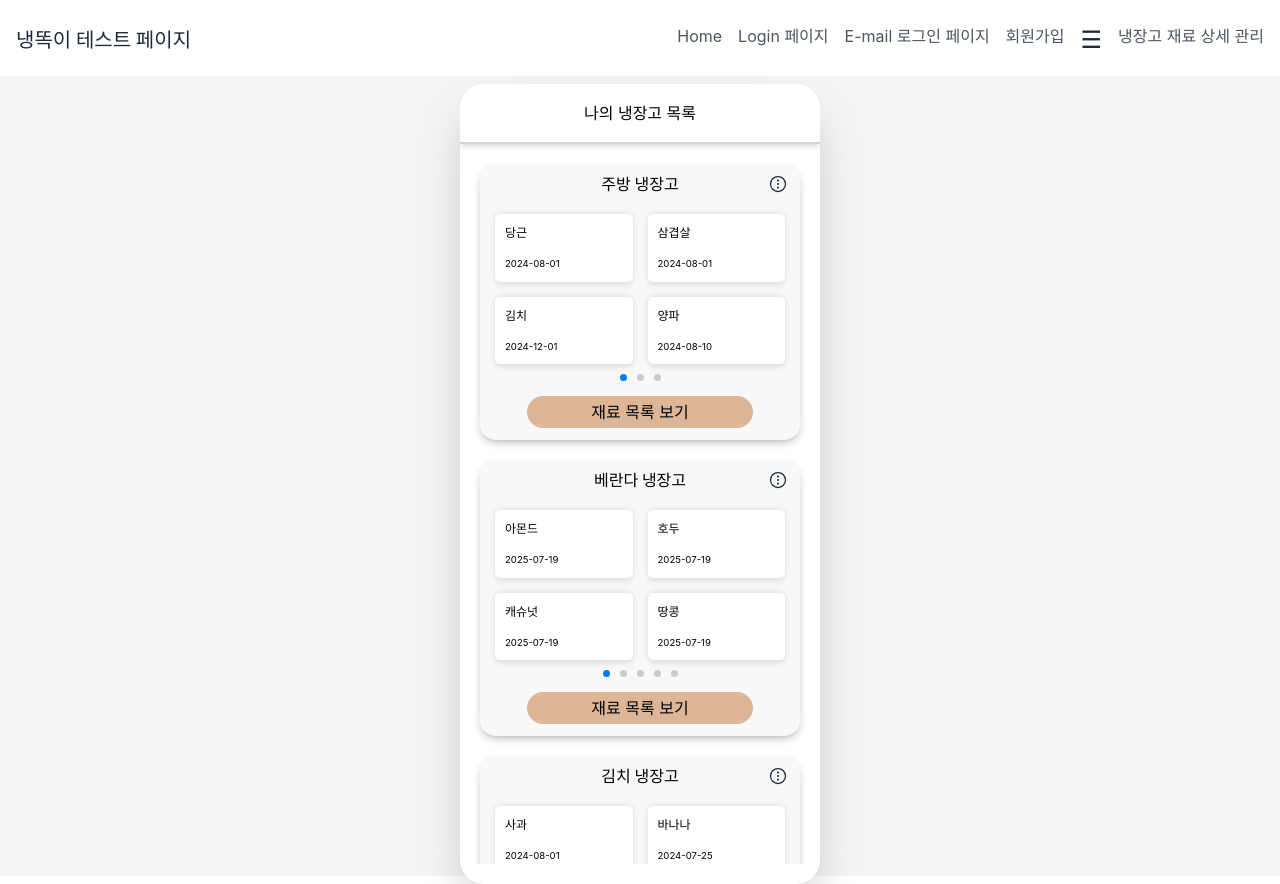
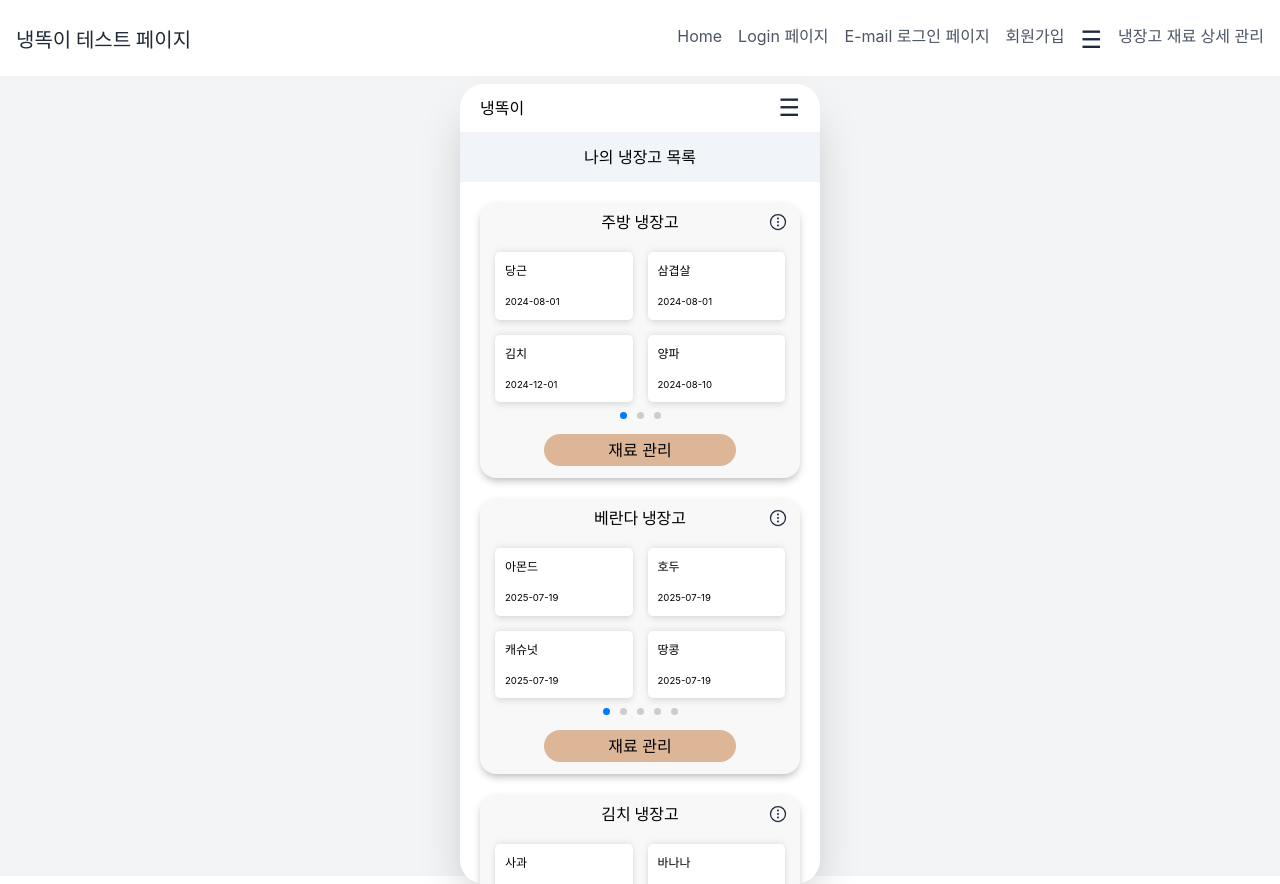
Before and after one commit to OZ-Coding-School/oz_03_main-002-FE, a React (Vite) app: page /fridges in a window 1280 px wide. Built offline with nearby package versions, Linux system fonts and the light colour scheme; data requests are answered from the project's data file; a web font is replaced by a local one.

Commit message:
Feat: 냉장고 목록 기능 - 냉장고 수정 기능 코드 구현 & 폴더 구조 일부 변경 #38

```diff
--- a/package.json
+++ b/package.json
@@ -10,7 +10,7 @@
     "preview": "vite preview",
     "format": "prettier --write .",
     "tsc": "tsc  -p tsconfig.json --noEmit",
-    "start": "json-server --watch ./src/data/fridgeData.json"
+    "start": "json-server --watch src/data/fridgeData.json --port 3000"
   },
   "dependencies": {
     "@eslint/config-array": "^0.17.0",
--- a/src/components/Fridge/FridgeItem.tsx
+++ b/src/components/Fridge/FridgeItem.tsx
@@ -5,8 +5,8 @@ import useFridgeStore from '../../store/useFridgeStore.ts';
 import { Refrigerator } from '../../types/fridgeType.ts';
 import Slider from './Slider.tsx';
 import './Slider.css';
-import EditFridgeModal from './EditFridgeModal.tsx';
-import DeleteFridgeModal from './DeleteFridgeModal.tsx';
+import EditFridgeModal from './modals/EditFridgeModal.tsx';
+import DeleteFridgeModal from './modals/DeleteFridgeModal.tsx';
 
 type FridgeItemProps = {
   item: Refrigerator;
@@ -17,14 +17,15 @@ function FridgeItem({ item, onClose }: FridgeItemProps) {
   const [isSelector, setIsSelector] = useState(false);
   const [showEditModal, setShowEditModal] = useState(false);
   const [showDeleteModal, setShowDeleteModal] = useState(false);
+  const updateFridge = useFridgeStore((state) => state.updateFridge);
   const deleteFridge = useFridgeStore((state) => state.deleteFridge);
 
   const toggleSelector = () => {
     setIsSelector(!isSelector);
   };
 
-  const handleEditFridge = (data: Refrigerator) => {
-    updateFridge(item.id, data);
+  const handleEditFridge = (newData: Refrigerator) => {
+    updateFridge(newData);
   };
 
   const handleDeleteFridge = () => {
@@ -50,7 +51,6 @@ function FridgeItem({ item, onClose }: FridgeItemProps) {
       case 'edit':
         setShowEditModal(true);
         setIsSelector(false);
-        setSelected;
         break;
       case 'delete':
         setShowDeleteModal(true);
@@ -58,6 +58,12 @@ function FridgeItem({ item, onClose }: FridgeItemProps) {
       default:
         break;
     }
+  };
+
+  const handleCloseModal = () => {
+    // setShowAddModal(false);
+    setShowEditModal(false);
+    setShowDeleteModal(false);
   };
   if (!item) {
     return null;
@@ -82,7 +88,7 @@ function FridgeItem({ item, onClose }: FridgeItemProps) {
         aria-label="moveToIngredientViewPage"
         className="m-3  bg-amber-700/40 rounded-2xl py-1 px-16 self-center"
       >
-        <Link to="/IngredientView">재료 목록 보기</Link>
+        <Link to="/IngredientView">재료 관리</Link>
       </button>
       {isSelector && (
         <div className="flex flex-col absolute top-8 right-4 px-4 py-1 text-xs bg-white  rounded-md z-10 border border-sky-400">
@@ -105,12 +111,16 @@ function FridgeItem({ item, onClose }: FridgeItemProps) {
         </div>
       )}
       {showEditModal && (
-        <EditFridgeModal onEdit={handleEditFridge} onClose={handleCloseModal} />
+        <EditFridgeModal
+          onEdit={handleEditFridge}
+          onClose={handleCloseModal}
+          existingData={item}
+        />
       )}
       {showDeleteModal && (
         <DeleteFridgeModal
           onDelete={handleDeleteFridge}
-          onClose={onClose}
+          onClose={handleCloseModal}
           existingData={item}
         />
       )}
--- a/src/components/Fridge/FridgeList.tsx
+++ b/src/components/Fridge/FridgeList.tsx
@@ -2,16 +2,17 @@ import { useEffect, useState } from 'react';
 import FridgeItem from './FridgeItem.tsx';
 import useFridgeStore from '../../store/useFridgeStore.ts';
 import { Refrigerator } from '../../types/fridgeType.ts';
-import AddFridgeModal from './AddFridgeModal.tsx';
-import DeleteFridgeModal from './DeleteFridgeModal.tsx';
-import EditFridgeModal from './EditFridgeModal.tsx';
+import AddFridgeModal from './modals/AddFridgeModal.tsx';
+import GlobalHeader from '../common/GlobalHeader.tsx';
+// import DeleteFridgeModal from './modals/DeleteFridgeModal.tsx';
+// import EditFridgeModal from './modals/EditFridgeModal.tsx';
 
 function FridgeList() {
   const fridges = useFridgeStore((state) => state.fridges);
   const fetchFridges = useFridgeStore((state) => state.fetchFridges);
   const addFridge = useFridgeStore((state) => state.addFridge);
-  const updateFridge = useFridgeStore((state) => state.updateFridge);
-  const deleteFridge = useFridgeStore((state) => state.deleteFridge);
+  // const updateFridge = useFridgeStore((state) => state.updateFridge);
+  // const deleteFridge = useFridgeStore((state) => state.deleteFridge);
 
   const [showAddModal, setShowAddModal] = useState(false);
   const [selectedFridge, setSelectedFridge] = useState<Refrigerator | null>(
@@ -31,8 +32,8 @@ function FridgeList() {
 
   const handleCloseModal = () => {
     setShowAddModal(false);
-    setShowEditModal(false);
-    setShowDeleteModal(false);
+    // setShowEditModal(false);
+    // setShowDeleteModal(false);
     setSelectedFridge(null);
   };
   const handleAddClick = () => {
@@ -61,10 +62,11 @@ function FridgeList() {
       id="fridge-container" // 냉장고 목록 전체를 감싸는 컨테이너
       className="h-[800px] sm:h-[800px] md:h-[800px] w-full sm:w-full md:w-[360px] bg-white shadow-2xl rounded-3xl mt-2 mx-auto min-w-[360px] overflow-hidden"
     >
+      <GlobalHeader />
       {/* 상단 헤더: 글로벌 헤더가 추후 추가될 예정 */}
       <div
         id="fridges-header" // 냉장고 목록의 헤더
-        className="w-full h-[60px] border-b-2 border-slate-500/30 shadow-md text-center flex "
+        className="w-full h-[50px] bg-slate-100 text-center flex "
       >
         <p className="m-auto">나의 냉장고 목록</p> {/* 헤더 텍스트 */}
       </div>
@@ -74,7 +76,7 @@ function FridgeList() {
         style={{ height: 'calc(100% - 80px)' }} // 동적 높이 계산
       >
         {/* 각 냉장고 아이템을 반복문을 통해 렌더링 */}
-        {fridges.map((fridge) => (
+        {fridges.map((fridge: Refrigerator) => (
           <div key={fridge.id} className={`${fridgeStyle}`}>
             <FridgeItem key={`fridge-item-${fridge.id}`} item={fridge} />
           </div>
--- a/src/components/Fridge/DeleteFridgeModal.tsx
+++ b/src/components/Fridge/modals/DeleteFridgeModal.tsx
@@ -1,6 +1,6 @@
 import React from 'react';
-import { Refrigerator } from '../../types/fridgeType';
-import ModalForm from '../common/ModalForm';
+import { Refrigerator } from '../../../types/fridgeType';
+import ModalForm from '../../common/ModalForm';
 
 type DeleteFridgeModalProps = {
   existingData: Refrigerator;
--- a/src/components/Fridge/EditFridgeModal.tsx
+++ b/src/components/Fridge/modals/EditFridgeModal.tsx
@@ -1,29 +1,25 @@
 import React, { useState } from 'react';
-import { Refrigerator } from '../../types/fridgeType';
-import ModalForm from '../common/ModalForm';
+import { Refrigerator } from '../../../types/fridgeType';
+import ModalForm from '../../common/ModalForm';
 
 type EditFridgeModalProps = {
   existingData: Refrigerator;
   onClose: () => void;
-  onSubmit: (id: number, updatedFridge: Omit<Refrigerator, 'id'>) => void;
+  onEdit: (newData: Omit<Refrigerator, 'updatedAt'>) => void;
 };
 
 const EditFridgeModal = ({
   existingData,
   onClose,
-  onSubmit,
+  onEdit,
 }: EditFridgeModalProps) => {
-  const [fridgeName, setFridgeName] = useState(existingData.fridgeName);
+  const [newFridgeName, setNewFridgeName] = useState(existingData.fridgeName);
 
   const handleSubmit = (e: React.FormEvent) => {
     e.preventDefault();
-    onSubmit(existingData.id, {
-      fridgeName,
-      createAt: existingData.createAt,
-      updateAt: new Date().toISOString(),
-      isActivate: existingData.isActivate,
-      ingreList: existingData.ingreList,
-      userId: existingData.userId,
+    onEdit({
+      ...existingData,
+      fridgeName: newFridgeName,
     });
     onClose();
   };
@@ -35,8 +31,8 @@ const EditFridgeModal = ({
         <form onSubmit={handleSubmit}>
           <input
             type="text"
-            value={fridgeName}
-            onChange={(e) => setFridgeName(e.target.value)}
+            value={newFridgeName}
+            onChange={(e) => setNewFridgeName(e.target.value)}
             placeholder="냉장고 이름"
             className="mb-4 p-2 border block"
           />
--- /dev/null
+++ b/src/components/common/GlobalHeader.tsx
@@ -0,0 +1,39 @@
+import React, { useState } from 'react';
+import { Link } from 'react-router-dom';
+
+type Props = {};
+
+function GlobalHeader({}: Props) {
+  const [isOpen, setIsOpen] = useState(false);
+  const toggleMenu = () => {
+    setIsOpen(!isOpen);
+  };
+  return (
+    <div className="w-full h-12 flex justify-between items-center px-5 shadow-lg z-30 ">
+      <h2 className="font-bold">냉똑이</h2>
+      <button
+        type="button"
+        className="text-2xl cursor-pointer text-slate-800"
+        onClick={toggleMenu}
+      >
+        {/* 햄버거 버튼 */}
+        &#9776;
+      </button>
+      {isOpen && (
+        <div className="flex flex-col bg-slate-600/20 absolute top-13 right-5 p-2 rounded-md">
+          <Link to="/fridges" className="hover:font-bold">
+            냉장고 목록
+          </Link>
+          <Link to="/IngredientView" className="hover:font-bold">
+            냉장고 재료 관리
+          </Link>
+          <Link to="/recipes" className="hover:font-bold">
+            레시피 목록
+          </Link>
+        </div>
+      )}
+    </div>
+  );
+}
+
+export default GlobalHeader;
--- a/src/data/fridgeData.json
+++ b/src/data/fridgeData.json
@@ -256,53 +256,13 @@
       "updateAt": "2023-01-10 15:12:30"
     },
     {
-      "id": 6,
-      "fridgeName": "",
+      "id": "4",
+      "fridgeName": "술장고 123",
+      "ingreList": [],
       "createAt": "2024-07-23",
       "updateAt": "2024-07-23",
-      "isActivate": true
-    },
-    {
-      "id": 7,
-      "fridgeName": "",
-      "createAt": "2024-07-23",
-      "updateAt": "2024-07-23",
-      "isActivate": true
-    },
-    {
-      "id": 8,
-      "fridgeName": "술장고",
-      "createAt": "2024-07-23",
-      "updateAt": "2024-07-23",
-      "isActivate": true
-    },
-    {
-      "id": 9,
-      "fridgeName": "김치 냉장고",
-      "createAt": "2024-07-23",
-      "updateAt": "2024-07-23",
-      "isActivate": true
-    },
-    {
-      "id": 10,
-      "fridgeName": "",
-      "createAt": "2024-07-23",
-      "updateAt": "2024-07-23",
-      "isActivate": true
-    },
-    {
-      "id": 11,
-      "fridgeName": "",
-      "createAt": "2024-07-23",
-      "updateAt": "2024-07-23",
-      "isActivate": true
-    },
-    {
-      "id": 12,
-      "fridgeName": "sogood",
-      "createAt": "2024-07-23",
-      "updateAt": "2024-07-23",
-      "isActivate": true
+      "isActivate": true,
+      "updatedAt": "2024-07-23T08:30:43.262Z"
     }
   ],
   "ingredient": [],
--- a/src/store/useFridgeStore.ts
+++ b/src/store/useFridgeStore.ts
@@ -45,7 +45,7 @@ const useFridgeStore = create<FridgeState>((set, get) => ({
       const newId =
         fridges.length > 0 ? Math.max(...fridges.map((f) => f.id)) + 1 : 1;
       const newFridge: Refrigerator = {
-        id: newId,
+        id: newId.toString(),
         ...refrigerator,
         createAt: new Date().toISOString().substring(0, 10),
         updateAt: new Date().toISOString().substring(0, 10),
@@ -61,12 +61,13 @@ const useFridgeStore = create<FridgeState>((set, get) => ({
       console.log('Failed to add fridge', error);
     }
   },
-  updateFridge: async (id: number, refrigerator) => {
+  updateFridge: async (refrigerator: Omit<Refrigerator, 'updatedAt'>) => {
+    const id = refrigerator.id;
     const updatedFridge = {
       ...refrigerator,
-      id,
       updatedAt: new Date().toISOString(),
     };
+    const response = await axios.put(`/fridges/${id}`, updatedFridge);
     set((state) => ({
       fridges: state.fridges.map((fridge) =>
         fridge.id === id ? updatedFridge : fridge,
@@ -77,6 +78,7 @@ const useFridgeStore = create<FridgeState>((set, get) => ({
     console.log('try delete fridge');
     try {
       const response = await axios.delete(`/fridges/${id}`);
+      console.log(response.data);
       if (response.status === 200) {
         set((state) => {
           const updatedFridges = state.fridges.filter(
--- a/src/types/fridgeType.ts
+++ b/src/types/fridgeType.ts
@@ -1,6 +1,6 @@
 // 냉장고에 추가된 재료 타입
 export type RefrigeratorIngre = {
-  id: number;
+  id: string;
   ingreName: string;
   quantity: number;
   registrationDate?: string;
@@ -11,7 +11,7 @@ export type RefrigeratorIngre = {
 
 // 사용자의 냉장고
 export type Refrigerator = {
-  id: number;
+  id: string;
   fridgeName: string; // TODO 백엔드에 항목 추가 요청해야함
   ingreList: RefrigeratorIngre[];
   createAt: string;
```
Also changed, not shown: src/components/Fridge/modals/AddFridgeModal.tsx (renamed from src/components/Fridge/AddFridgeModal.tsx, +8 -2 lines).
